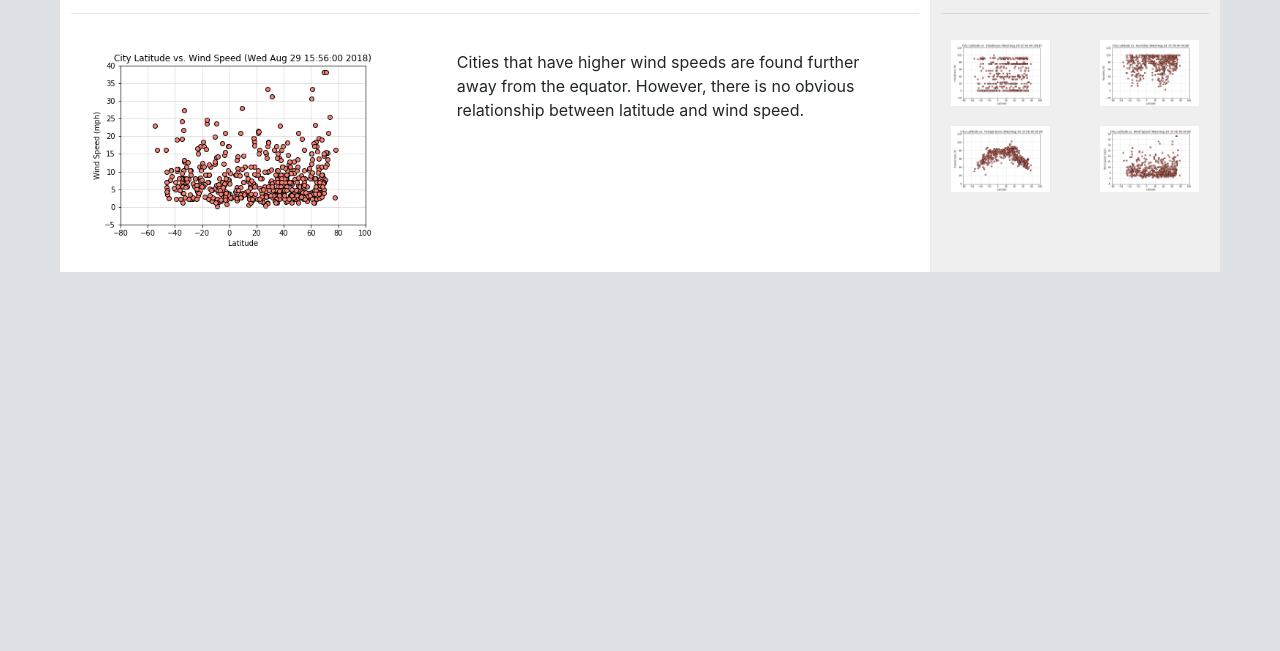
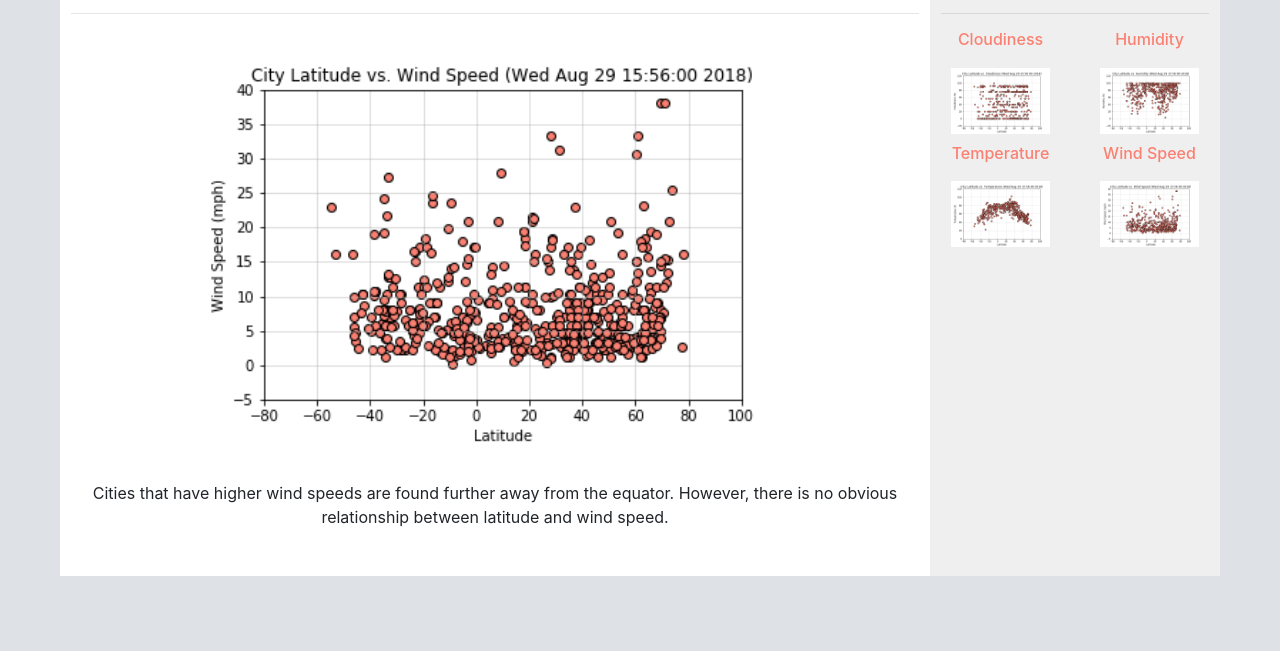
Before and after one commit to hlinn1/webviz, a plain HTML site: page windspeed.html in a window 1280 px wide. Shown: the part 247-898 px from the top of the page. Before the commit the page ends 800 px from the top, so only its background shows below. Drawn offline with nearby package versions, Linux system fonts and the light colour scheme.

Commit message:
styling detail changes

```diff
--- a/comparisonstyle.css
+++ b/comparisonstyle.css
@@ -40,7 +40,8 @@ img {
     display: block;
     margin: auto;
     width: 95%;
-    padding: 40px;
+    /* padding: 10px; */
+    margin-bottom: 30px;
 }
 
 /* .plot {
@@ -52,4 +53,12 @@ img {
 
 h2 {
     padding: 20px;
+    color: salmon;
 }
+
+h6 {
+    text-align: center;
+    text-decoration: none;
+    color: salmon;
+    font-size: 24px;
+}
--- a/datastyle.css
+++ b/datastyle.css
@@ -34,3 +34,7 @@ body {
     width: 100%;
     padding: 10px;
 }
+
+h2 {
+    color: salmon;
+}
--- a/style.css
+++ b/style.css
@@ -47,10 +47,21 @@ body {
     padding: 20px;
 }
 
+#viz-text {
+    text-align: center;
+    padding: 20px;
+}
 img {
     display: block;
     margin: auto;
     width: 100%;
+    padding: 10px;
+}
+
+.main-img{
+    display: block;
+    margin: auto;
+    width: 75%;
     padding: 10px;
 }
 /* .plot {
@@ -62,4 +73,10 @@ img {
 
 h2 {
     padding: 20px;
+    color: salmon;
 }
+
+h6 {
+    color: salmon;
+    text-align: center;
+}
--- a/windspeed.html
+++ b/windspeed.html
@@ -57,11 +57,11 @@
                     </div>
 
                     <div class="row">
-                        <div class="col-md-5" id="summary-img">
-                            <img src="Plots/og-windspeed.png" width=400px alt="Latitude vs Wind Speed Chart"/>
+                        <div class="col-sm-12" id="summary-img">
+                            <img class="main-img" src="Plots/og-windspeed.png" width=400px alt="Latitude vs Wind Speed Chart"/>
                         </div>
-                        <div class="col-md-7">
-                            <p id="summary-text">
+                        <div class="col-sm-12">
+                            <p id="viz-text">
                                 Cities that have higher wind speeds are found further away from the equator. However, there is no obvious relationship between latitude and wind speed.
                             </p>
                         </div>
@@ -77,26 +77,27 @@
                     </div>
 
                     <div class="row">
-                        <div class="col-sm-6 plot">
+                        <div class="col-sm-3 col-md-6 plot">
                             <a href="cloudiness.html">
+                                <h6>Cloudiness</h6>
                                 <img src="Plots/og-cloudiness.png" alt="Latitude vs Cloudiness Chart" width=200px/>
                             </a>
                         </div>
-                        <div class="col-sm-6 plot">
+                        <div class="col-sm-3 col-md-6 plot">
                             <a href="humidity.html">
+                                <h6>Humidity</h6>
                                 <img src="Plots/og-humidity.png" alt="Latitude vs Humidity Chart" width=200px/>
                             </a>
                         </div>
-                    </div>
-
-                    <div class="row">
-                        <div class="col-sm-6 plot">
+                        <div class="col-sm-3 col-md-6 plot">
                             <a href="temperature.html">
+                                <h6>Temperature</h6>
                                 <img src="Plots/og-temperature.png" alt="Latitude vs Temperature Chart" width=200px/>
                             </a>
                         </div>
-                        <div class="col-sm-6 plot">
+                        <div class="col-sm-3 col-md-6 plot">
                             <a href="windspeed.html">
+                                <h6>Wind Speed</h6>
                                 <img src="Plots/og-windspeed.png" alt="Latitude vs Wind Speed Chart" width=200px/>
                             </a>
                         </div>
```
Also changed, not shown: cloudiness.html (+12 -11 lines), comparison.html (+4 -0 lines), humidity.html (+4 -4 lines), index.html (+5 -0 lines), temperature.html (+12 -11 lines).
